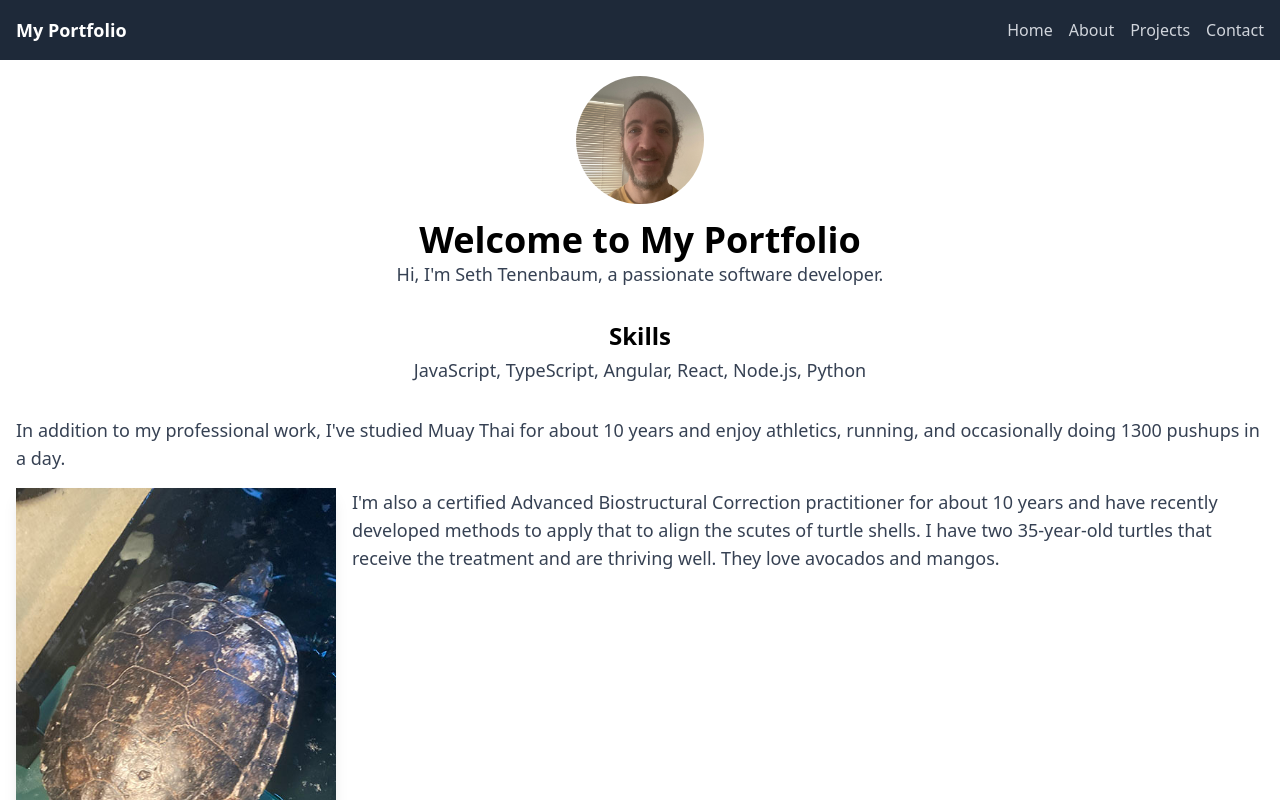
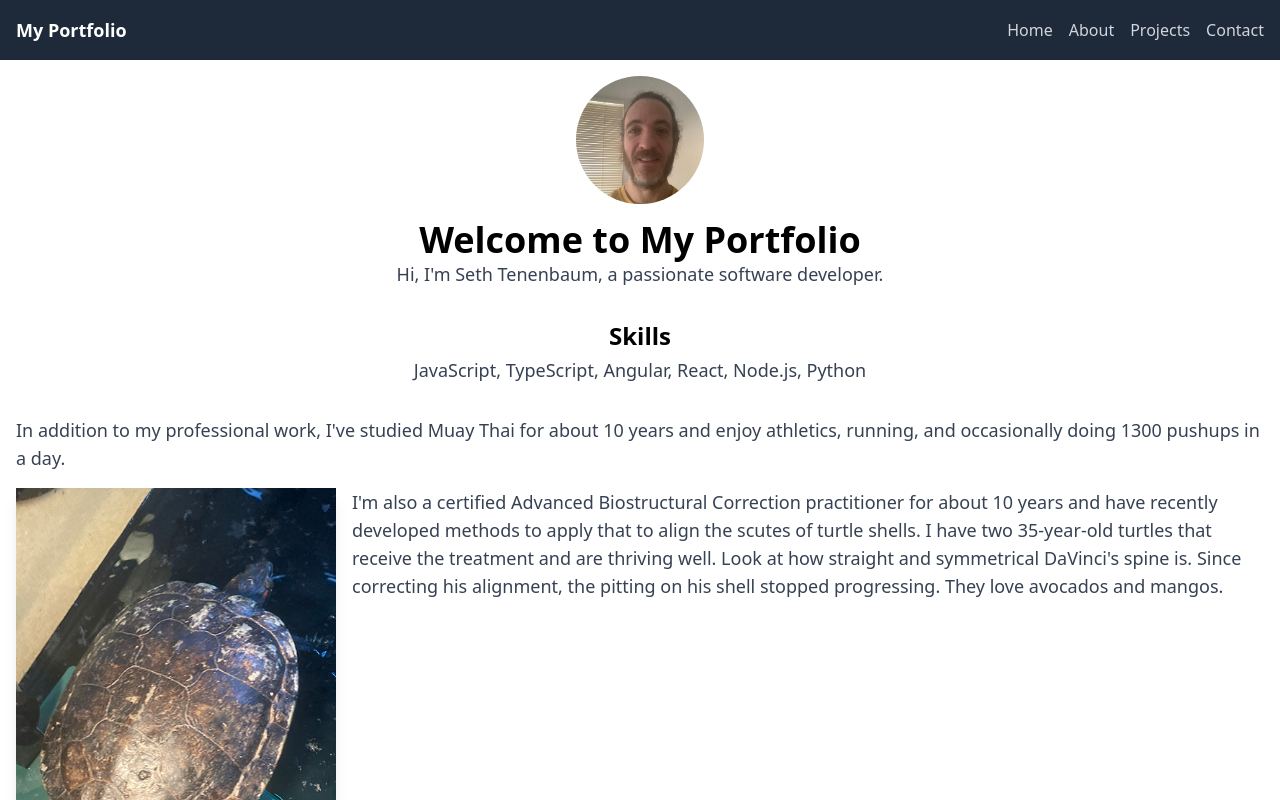
Before and after one commit to SethTenenbaum/portfolio-website, an Angular app: page / in a window 1280 px wide. Shown: the top 800 px of the page. Built offline with nearby package versions, Linux system fonts and the light colour scheme.

Commit message:
update verbage about DaVinci's pitting

```diff
--- a/src/app/home/home.component.html
+++ b/src/app/home/home.component.html
@@ -17,7 +17,7 @@
       <p class="text-lg text-gray-700 mb-4">In addition to my professional work, I've studied Muay Thai for about 10 years and enjoy athletics, running, and occasionally doing 1300 pushups in a day.</p>
       <div class="flex items-start mb-8">
         <img src="assets/turtle.jpg" alt="Turtle with straight spine" class="md:w-80 w-40 object-cover mr-4 shadow-lg">
-        <p class="text-lg text-gray-700">I'm also a certified Advanced Biostructural Correction practitioner for about 10 years and have recently developed methods to apply that to align the scutes of turtle shells. I have two 35-year-old turtles that receive the treatment and are thriving well. They love avocados and mangos.</p>
+        <p class="text-lg text-gray-700">I'm also a certified Advanced Biostructural Correction practitioner for about 10 years and have recently developed methods to apply that to align the scutes of turtle shells. I have two 35-year-old turtles that receive the treatment and are thriving well. Look at how straight and symmetrical DaVinci's spine is.  Since correcting his alignment, the pitting on his shell stopped progressing.  They love avocados and mangos.</p>
       </div>
     </section>
 
```
Also changed, not shown: 4 other files (tests, documents, lock files or other folders).
